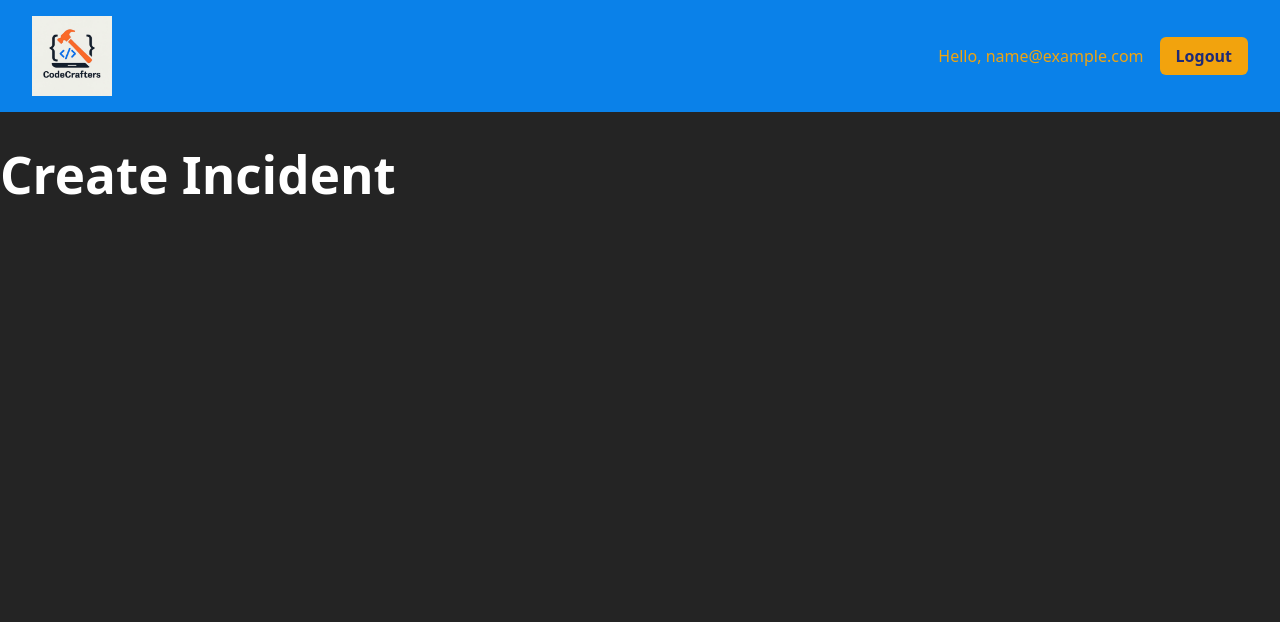
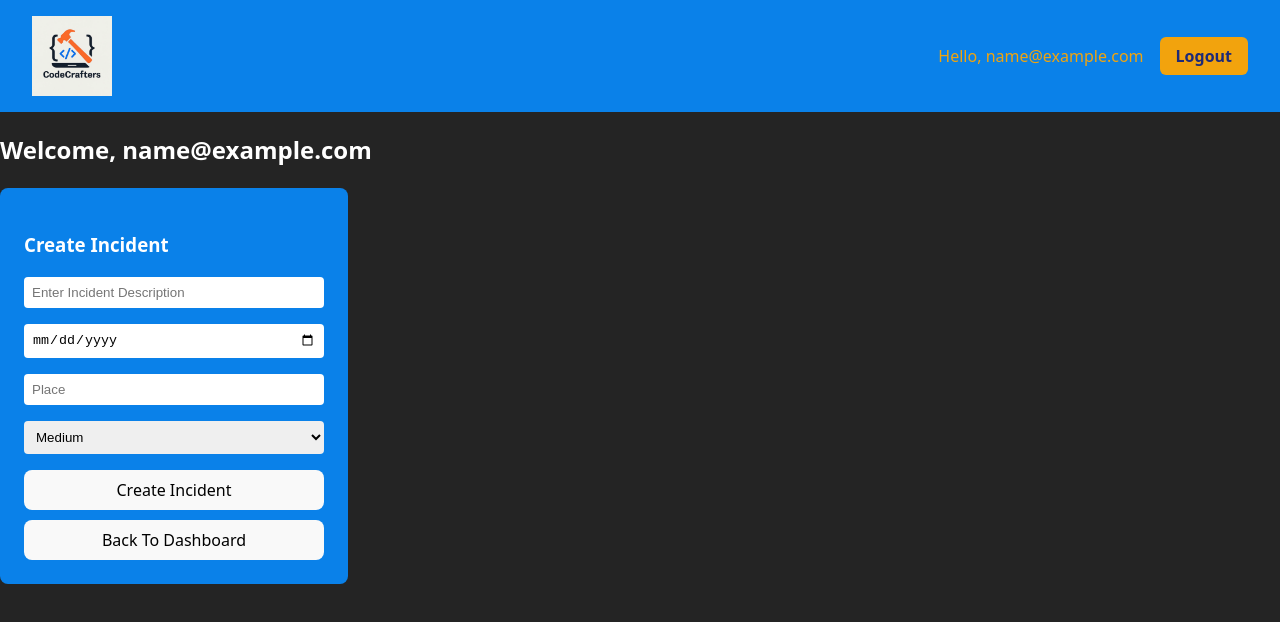
Before and after one commit to JennP6/CodeCrafters, a React (Vite) app in the folder client/: page /incidents/create in a window 1280 px wide. Shown: the top 622 px of the page. Built offline with nearby package versions, Linux system fonts and the light colour scheme; sample sign-in values are in the browser's storage.

Commit message:
changes for create incident

```diff
--- a/client/src/App.jsx
+++ b/client/src/App.jsx
@@ -27,11 +27,11 @@ function App() {
 
   useEffect(() => {
     const savedUser = localStorage.getItem('user');
-    if (savedUser) {
+  if (savedUser) {
       setUser(JSON.parse(savedUser));
-    }
-    setLoading(false);
-  }, []);
+  }
+  setLoading(false);
+}, []);
 
   return (
     <>
@@ -59,7 +59,7 @@ function App() {
 
             <Route path="/incidents/create" element={
               <ProtectedRoute user={user}>
-                <CreateIncident />
+                <CreateIncident user={user} />
               </ProtectedRoute>
             } />
 
--- a/client/src/index.css
+++ b/client/src/index.css
@@ -157,3 +157,7 @@ button:focus-visible {
 .loginBtn {
   margin-top: 10px;
 }
+
+.back-to-dashboardBtn {
+  margin-top: 10px;
+}
--- a/client/src/pages/CreateIncident.jsx
+++ b/client/src/pages/CreateIncident.jsx
@@ -1,5 +1,95 @@
-export function CreateIncident() {
-  return <h1>Create Incident</h1>;
+import { useEffect, useState } from 'react';
+import { useNavigate } from "react-router-dom";
+
+export default function CreateIncident({ user }) {
+    const navigate = useNavigate();
+    const [error, setError] = useState('');
+    const [success, setSuccess] = useState('');
+    const [incidents, setIncidents] = useState([]);
+    const token = localStorage.getItem('token');
+
+    const [formData, setFormData] = useState({
+        description: '',
+        dateOccured: '',
+        dateReported: '',
+        place: '',
+        severity: 'Medium',
+    });
+
+  const handleChange = (e) => {
+    setFormData({ ...formData, [e.target.name]: e.target.value });
+  };
+
+  const handleSubmit = async (e) => {
+    e.preventDefault();
+    setError('');
+    setSuccess('');
+    formData.dateReported = new Date().toISOString().split("T")[0];
+    try {
+      const res = await fetch('http://localhost:3000/api/incidents', {
+        method: 'POST',
+        headers: {
+          'Content-Type': 'application/json',
+          Authorization: `Bearer ${token}`,
+        },
+        body: JSON.stringify({ ...formData, reporterId: user.id }),
+      });
+      const data = await res.json();
+      if (!res.ok) throw new Error(data.message || 'Error creating incident');
+      setIncidents([...incidents, data]);
+      setSuccess('Congratulations! Incident Creation Success!');
+      setFormData({
+        description: '',
+        dateOccured: '',
+        dateReported: '',
+        place: '',
+        severity: 'Medium',
+      });
+    } catch (err) {
+      setError(err.message);
+    }
+  };
+
+  return (
+    <div className="createIncident">
+      <h2>Welcome, {user?.email}</h2>
+
+      <form onSubmit={handleSubmit} className="form">
+        <h3>Create Incident</h3>
+        <input
+          type="text"
+          name="description"
+          placeholder="Enter Incident Description"
+          value={formData.description}
+          onChange={handleChange}
+          required
+        />
+        <input
+          type="date"
+          name="dateOccured"
+          placeholder='Date Incident Occure'
+          value={formData.dateOccured}
+          onChange={handleChange}
+          required
+        />
+        <input
+          type="text"
+          name="place"
+          placeholder="Place"
+          value={formData.place}
+          onChange={handleChange}
+          required
+        />
+        <select name="severity" value={formData.severity} onChange={handleChange}>
+          <option value="High">High</option>
+          <option value="Medium">Medium</option>
+          <option value="Low">Low</option>
+        </select>
+        {error && <p className="error">{error}</p>}
+        {success && <p className="success">{success}</p>}
+        <button type="submit">Create Incident</button>
+        <button className="back-to-dashboardBtn" type="submit" onClick={() => navigate('/dashboard')}>Back To Dashboard</button>
+      </form>
+    </div>
+  )
 }
-
-export default CreateIncident;
--- a/client/src/pages/Dashboard.jsx
+++ b/client/src/pages/Dashboard.jsx
@@ -1,15 +1,9 @@
 import { useEffect, useState } from 'react';
+import { useNavigate } from "react-router-dom";
 
 const Dashboard = ({ user }) => {
+  const navigate = useNavigate();
   const [incidents, setIncidents] = useState([]);
-  const [formData, setFormData] = useState({
-    description: '',
-    dateOccured: '',
-    dateReported: '',
-    place: '',
-    severity: 'Medium',
-  });
-  const [error, setError] = useState('');
   const token = localStorage.getItem('token');
 
   const fetchIncidents = async () => {
@@ -28,37 +22,6 @@ const Dashboard = ({ user }) => {
     fetchIncidents();
   }, []);
 
-  const handleChange = (e) => {
-    setFormData({ ...formData, [e.target.name]: e.target.value });
-  };
-
-  const handleSubmit = async (e) => {
-    e.preventDefault();
-    setError('');
-    try {
-      const res = await fetch('http://localhost:3000/api/incidents', {
-        method: 'POST',
-        headers: {
-          'Content-Type': 'application/json',
-          Authorization: `Bearer ${token}`,
-        },
-        body: JSON.stringify({ ...formData, reporterId: user.id }),
-      });
-      const data = await res.json();
-      if (!res.ok) throw new Error(data.message || 'Error creating incident');
-      setIncidents([...incidents, data]);
-      setFormData({
-        description: '',
-        dateOccured: '',
-        dateReported: '',
-        place: '',
-        severity: 'Medium',
-      });
-    } catch (err) {
-      setError(err.message);
-    }
-  };
-
   const handleDelete = async (id) => {
     try {
       const res = await fetch(`http://localhost:3000/api/incidents/${id}`, {
@@ -73,49 +36,12 @@ const Dashboard = ({ user }) => {
   };
 
   return (
+    <>
+      {user && (
         <div className="dashboard">
           <h2>Welcome, {user.email}</h2>
 
-      <form onSubmit={handleSubmit} className="form">
-        <h3>Create Incident</h3>
-        <input
-          type="text"
-          name="description"
-          placeholder="Description"
-          value={formData.description}
-          onChange={handleChange}
-          required
-        />
-        <input
-          type="date"
-          name="dateOccured"
-          value={formData.dateOccured}
-          onChange={handleChange}
-          required
-        />
-        <input
-          type="date"
-          name="dateReported"
-          value={formData.dateReported}
-          onChange={handleChange}
-          required
-        />
-        <input
-          type="text"
-          name="place"
-          placeholder="Place"
-          value={formData.place}
-          onChange={handleChange}
-          required
-        />
-        <select name="severity" value={formData.severity} onChange={handleChange}>
-          <option value="High">High</option>
-          <option value="Medium">Medium</option>
-          <option value="Low">Low</option>
-        </select>
-        {error && <p className="error">{error}</p>}
-        <button type="submit">Create Incident</button>
-      </form>
+          <button onClick={() => navigate('/incidents/create')}>Create New Incident</button>
 
           <h3>All Incidents</h3>
           <table className="incident-table">
@@ -145,6 +71,9 @@ const Dashboard = ({ user }) => {
             </tbody>
           </table>
         </div>
+      )}
+    </>
+
   );
 };
 
```
Lines whose indentation alone changed are shown as unchanged.
